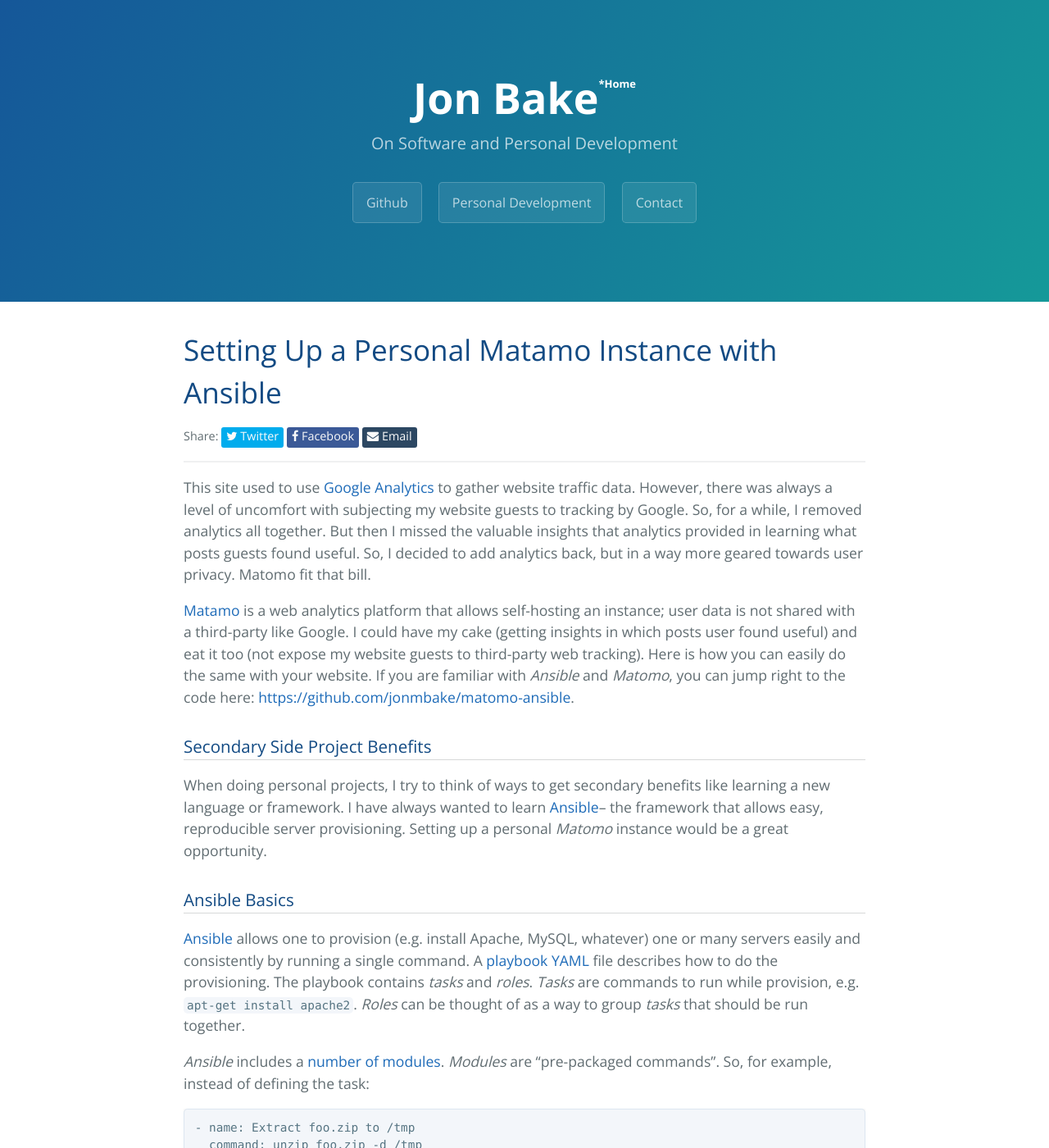
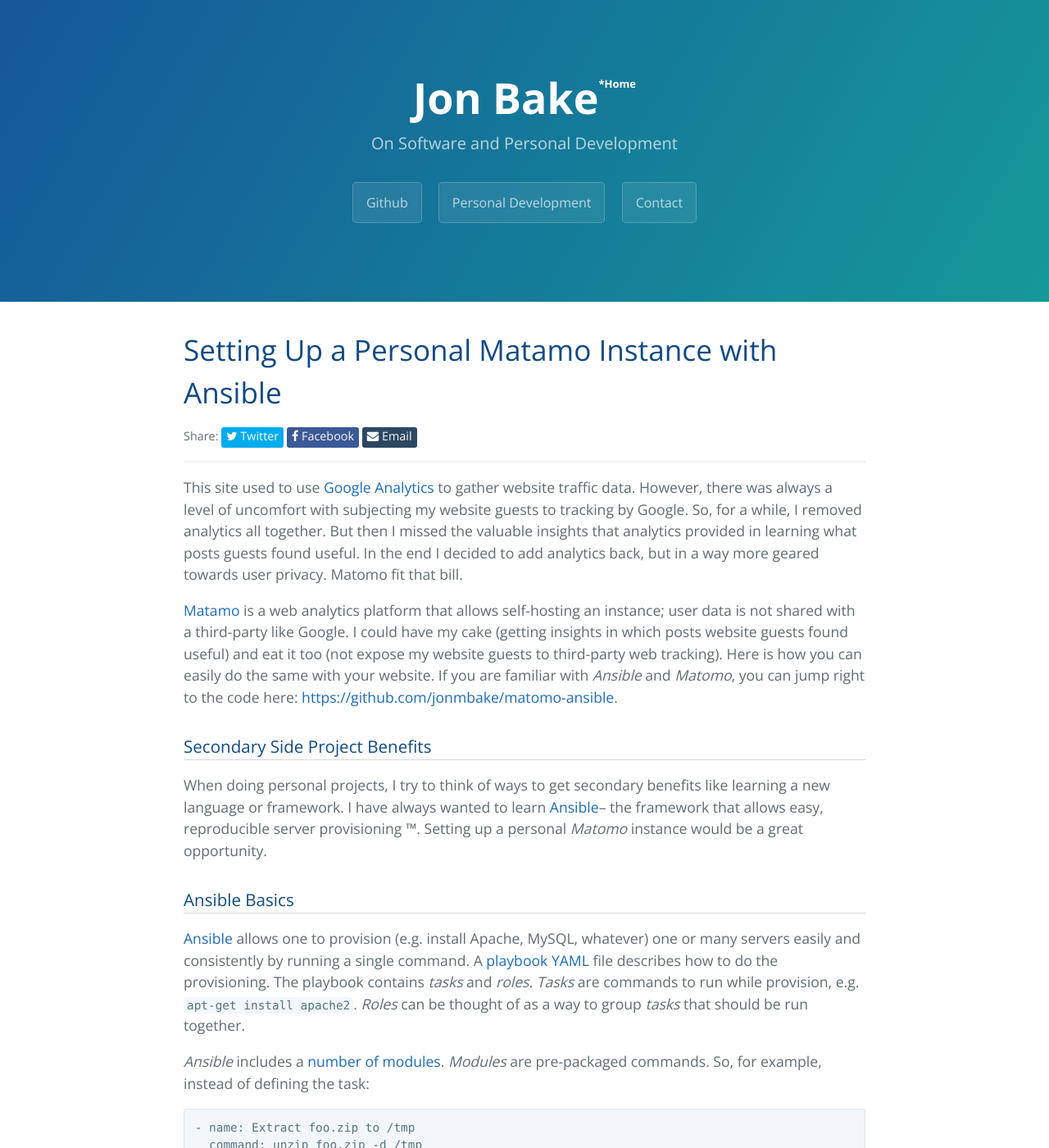
Before and after one commit to jonmbake/jonbake.com, a Jekyll site: the page built from blog/_posts/2019-08-17-setting-up-a-personal-matamo-instance.md, in a window 1280 px wide and 1400 px high. Shown: the whole window at 82% size. Built offline with Jekyll 4.4.1, drawn with Linux system fonts in a browser that asks for light colours; nearby versions of some CDN libraries; comment, search, counter and statistics services are not loaded.

Commit message:
Update 2019-08-17-setting-up-a-personal-matamo-instance.md

````diff
--- a/blog/_posts/2019-08-17-setting-up-a-personal-matamo-instance.md
+++ b/blog/_posts/2019-08-17-setting-up-a-personal-matamo-instance.md
@@ -5,19 +5,19 @@
   - walkthroughs
 ---
 
-This site used to use [Google Analytics](http://analytics.google.com) to gather website traffic data. However, there was always a level of uncomfort with subjecting my website guests to tracking by Google. So, for a while, I removed analytics all together. But then I missed the valuable insights that analytics provided in learning what posts guests found useful. So, I decided to add analytics back, but in a way more geared towards user privacy. Matomo fit that bill.
+This site used to use [Google Analytics](http://analytics.google.com) to gather website traffic data. However, there was always a level of uncomfort with subjecting my website guests to tracking by Google. So, for a while, I removed analytics all together. But then I missed the valuable insights that analytics provided in learning what posts guests found useful. In the end I decided to add analytics back, but in a way more geared towards user privacy. Matomo fit that bill.
 
-[Matamo](https://matomo.org/) is a web analytics platform that allows self-hosting an instance; user data is not shared with a third-party like Google. I could have my cake (getting insights in which posts user found useful) and eat it too (not expose my website guests to third-party web tracking). Here is how you can easily do the same with your website. If you are familiar with _Ansible_ and _Matomo_, you can jump right to the code here: <https://github.com/jonmbake/matomo-ansible>.
+[Matamo](https://matomo.org/) is a web analytics platform that allows self-hosting an instance; user data is not shared with a third-party like Google. I could have my cake (getting insights in which posts website guests found useful) and eat it too (not expose my website guests to third-party web tracking). Here is how you can easily do the same with your website. If you are familiar with _Ansible_ and _Matomo_, you can jump right to the code here: <https://github.com/jonmbake/matomo-ansible>.
 
 ### Secondary Side Project Benefits
 
-When doing personal projects, I try to think of ways to get secondary benefits like learning a new language or framework. I have always wanted to learn [Ansible](https://docs.ansible.com/ansible/latest/)-- the framework that allows easy, reproducible server provisioning. Setting up a personal _Matomo_ instance would be a great opportunity.
+When doing personal projects, I try to think of ways to get secondary benefits like learning a new language or framework. I have always wanted to learn [Ansible](https://docs.ansible.com/ansible/latest/)-- the framework that allows easy, reproducible server provisioning &trade;. Setting up a personal _Matomo_ instance would be a great opportunity.
 
 ### Ansible Basics
 
 [Ansible](https://docs.ansible.com/ansible/latest/) allows one to provision (e.g. install Apache, MySQL, whatever) one or many servers easily and consistently by running a single command. A [playbook](https://docs.ansible.com/ansible/latest/user_guide/playbooks.html) [YAML](https://yaml.org/) file describes how to do the provisioning. The playbook contains _tasks_ and _roles_. _Tasks_ are commands to run while provision, e.g. `apt-get install apache2`. _Roles_ can be thought of as a way to group _tasks_ that should be run together.
 
-_Ansible_ includes a [number of modules](https://docs.ansible.com/ansible/latest/modules/list_of_all_modules.html). _Modules_ are "pre-packaged commands". So, for example, instead of defining the task:
+_Ansible_ includes a [number of modules](https://docs.ansible.com/ansible/latest/modules/list_of_all_modules.html). _Modules_ are pre-packaged commands. So, for example, instead of defining the task:
 
 ```
 - name: Extract foo.zip to /tmp
````
